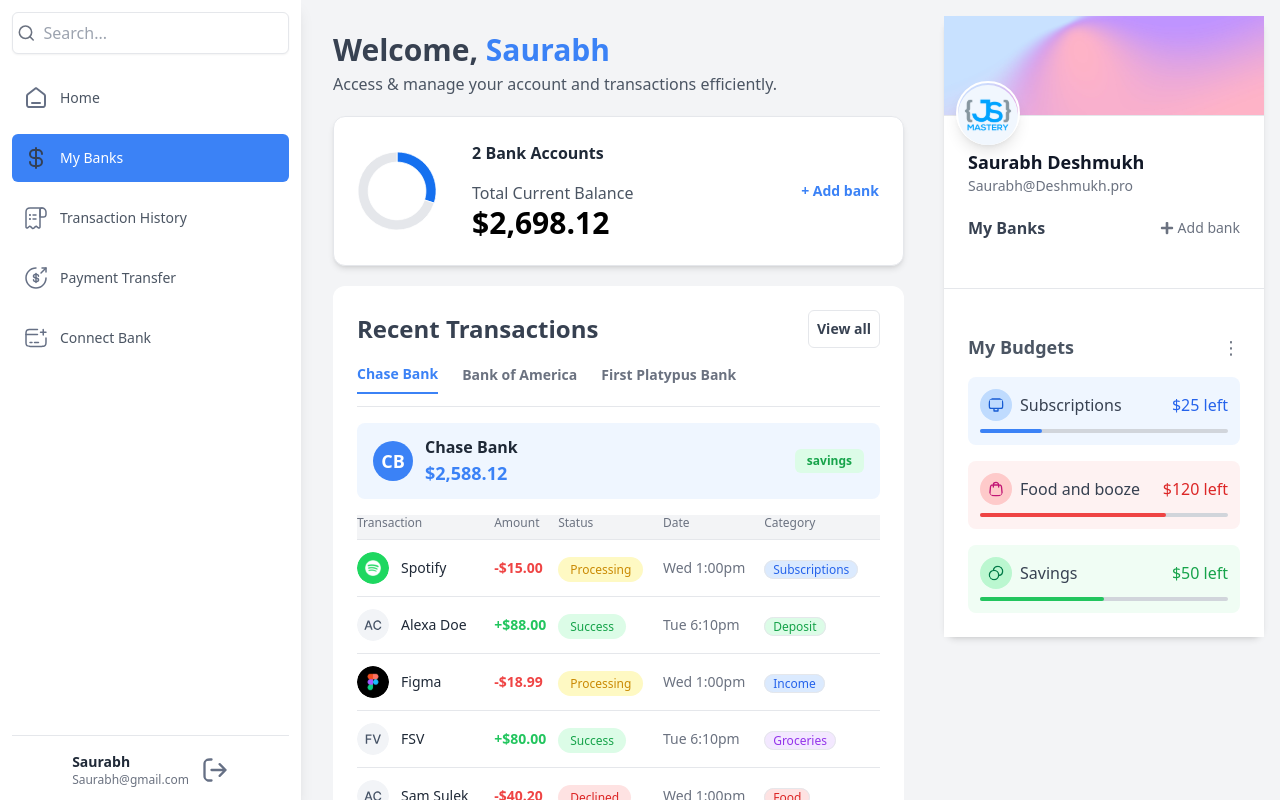
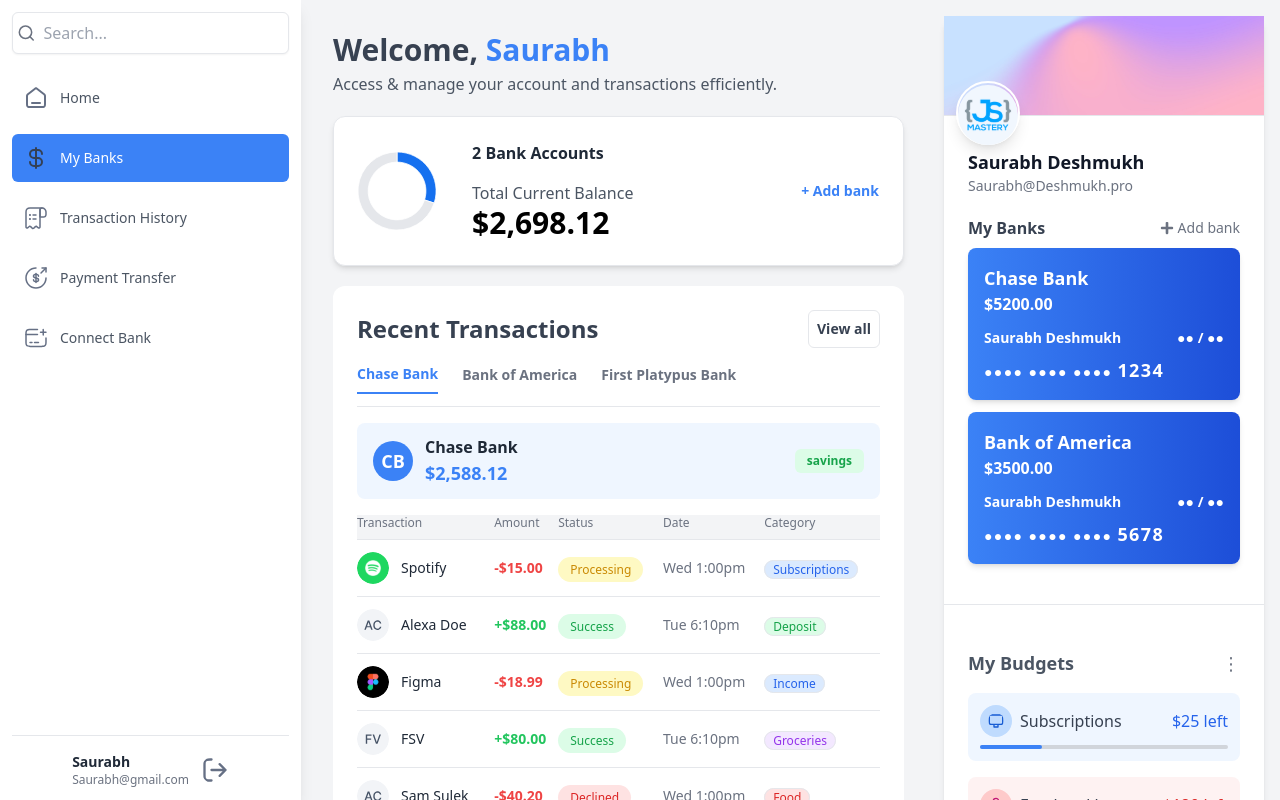
Before and after one commit to saurabhgdeshmukh/FinTech, a Next.js app: page /home in a window 1280 px wide. Built offline with nearby package versions, Linux system fonts and the light colour scheme.

Commit message:
Cards section Added

```diff
--- a/components/Budget.tsx
+++ b/components/Budget.tsx
@@ -1,12 +1,31 @@
 import React from "react";
 import { FaPlus } from "react-icons/fa";
+import Card from "@/components/Card";
 
-const Dashboard: React.FC = () => {
+const Budget: React.FC = () => {
+  // Dummy Bank Accounts Data for Cards
+  const accounts = [
+    {
+      appwriteItemId: "1",
+      name: "Chase Bank",
+      currentBalance: 5200,
+      mask: "1234",
+      shareableId: "CHASE-123",
+    },
+    {
+      appwriteItemId: "2",
+      name: "Bank of America",
+      currentBalance: 3500,
+      mask: "5678",
+      shareableId: "BOFA-567",
+    },
+  ];
+
   return (
     <div className="bg-white rounded-xl shadow-md w-80">
       {/* Profile Section */}
       <div
-        className="flex flex-col  border-b border-gray-200 relative bg-cover bg-center "
+        className="flex flex-col border-b border-gray-200 relative bg-cover bg-center"
         style={{
           backgroundImage: `url('/icons/gradient-mesh.svg')`,
           height: "100px",
@@ -16,17 +35,18 @@
         <div className="bg-black bg-opacity-10 rounded-t-lg"></div>
 
         {/* Profile Picture */}
-        <div className="border-2 border-white ml-3  w-16 h-16 shadow-lg rounded-full mt-[65px]">
+        <div className="border-2 border-white ml-3 w-16 h-16 shadow-lg rounded-full mt-[65px]">
           <img
-            src="icons/jsm.svg"
+            src="/icons/jsm.svg"
             alt="Profile Logo"
             className="w-18 h-16 rounded-full"
           />
         </div>
       </div>
+
       <div className="p-6">
         {/* User Info */}
-        <h2 className=" text-lg font-semibold text-gray-900 mt-2 relative">
+        <h2 className="text-lg font-semibold text-gray-900 mt-2 relative">
           Saurabh Deshmukh
         </h2>
         <p className="text-gray-500 text-sm relative">Saurabh@Deshmukh.pro</p>
@@ -40,24 +60,20 @@
               Add bank
             </button>
           </div>
-          {/* <div className="relative w-full">
-          <div className="absolute top-4 left-4 w-full">
-            <div className="bg-gradient-to-r from-gray-900 to-gray-700 text-white p-4 rounded-xl shadow-lg relative z-10">
-              <p className="text-sm font-medium">Saurabh Deshmukh.</p>
-              <p className="text-xs mt-1">Saurabh Deshmukh</p>
-              <p className="text-xs">06/24</p>
-              <p className="text-md font-semibold mt-2">1234 1234 1234 1234</p>
-              <span className="absolute bottom-2 right-2 text-xs text-gray-300">VISA</span>
+
+          {/* Render Cards */}
+          <div className="space-y-3">
+            {accounts.map((account) => (
+              <Card key={account.appwriteItemId} account={account} userName="Saurabh Deshmukh" showBalance />
+            ))}
           </div>
         </div>
-          <div className="bg-blue-500 p-4 rounded-xl shadow-md mt-6"></div>
-          </div> */}
       </div>
-          </div>
+
       <hr className="border-t border-gray-200 my-4" />
 
       {/* My Budgets Section */}
-        <div className="mt-5 bg-white p-6 ">
+      <div className="mt-5 bg-white p-6">
         <div className="flex justify-between items-center mb-4">
           <h2 className="text-lg text-gray-600 font-bold">My Budgets</h2>
           <button className="text-gray-500 hover:text-gray-700 text-lg">
@@ -75,9 +91,7 @@
                   alt="Subscriptions"
                   className="w-8 h-8 p-2 bg-blue-200 rounded-full"
                 />
-                  <span className="text-gray-700 font-medium">
-                    Subscriptions
-                  </span>
+                <span className="text-gray-700 font-medium">Subscriptions</span>
               </div>
               <span className="text-blue-600 font-medium">$25 left</span>
             </div>
@@ -95,9 +109,7 @@
                   alt="Food and booze"
                   className="w-8 h-8 p-2 bg-red-200 rounded-full"
                 />
-                  <span className="text-gray-700 font-medium">
-                    Food and booze
-                  </span>
+                <span className="text-gray-700 font-medium">Food and booze</span>
               </div>
               <span className="text-red-600 font-medium">$120 left</span>
             </div>
@@ -129,4 +141,4 @@
   );
 };
 
-export default Dashboard;
+export default Budget;
--- /dev/null
+++ b/components/Card.tsx
@@ -0,0 +1,42 @@
+import Image from "next/image";
+import Link from "next/link";
+import React from "react";
+
+interface CreditCardProps {
+  account: {
+    appwriteItemId: string;
+    name: string;
+    currentBalance: number;
+    mask: string;
+    shareableId: string;
+  };
+  userName: string;
+  showBalance?: boolean;
+}
+
+const Card: React.FC<CreditCardProps> = ({ account, userName, showBalance = true }) => {
+  return (
+    <div className="flex flex-col bg-gradient-to-r from-blue-500 to-blue-700 p-4 rounded-lg shadow-md">
+      <Link href={`/transaction-history/?id=${account.appwriteItemId}`} className="bank-card">
+        <div className="bank-card_content">
+          <div>
+            <h1 className="text-lg font-semibold text-white">{account.name}</h1>
+            <p className="font-bold text-white">${account.currentBalance.toFixed(2)}</p>
+          </div>
+
+          <article className="flex flex-col gap-2 mt-3">
+            <div className="flex justify-between">
+              <h1 className="text-sm font-semibold text-white">{userName}</h1>
+              <h2 className="text-sm font-semibold text-white">●● / ●●</h2>
+            </div>
+            <p className="text-sm font-semibold tracking-widest text-white">
+              ●●●● ●●●● ●●●● <span className="text-lg">{account.mask}</span>
+            </p>
+          </article>
+        </div>
+      </Link>
+    </div>
+  );
+};
+
+export default Card;
```
Lines whose indentation alone changed are shown as unchanged.
